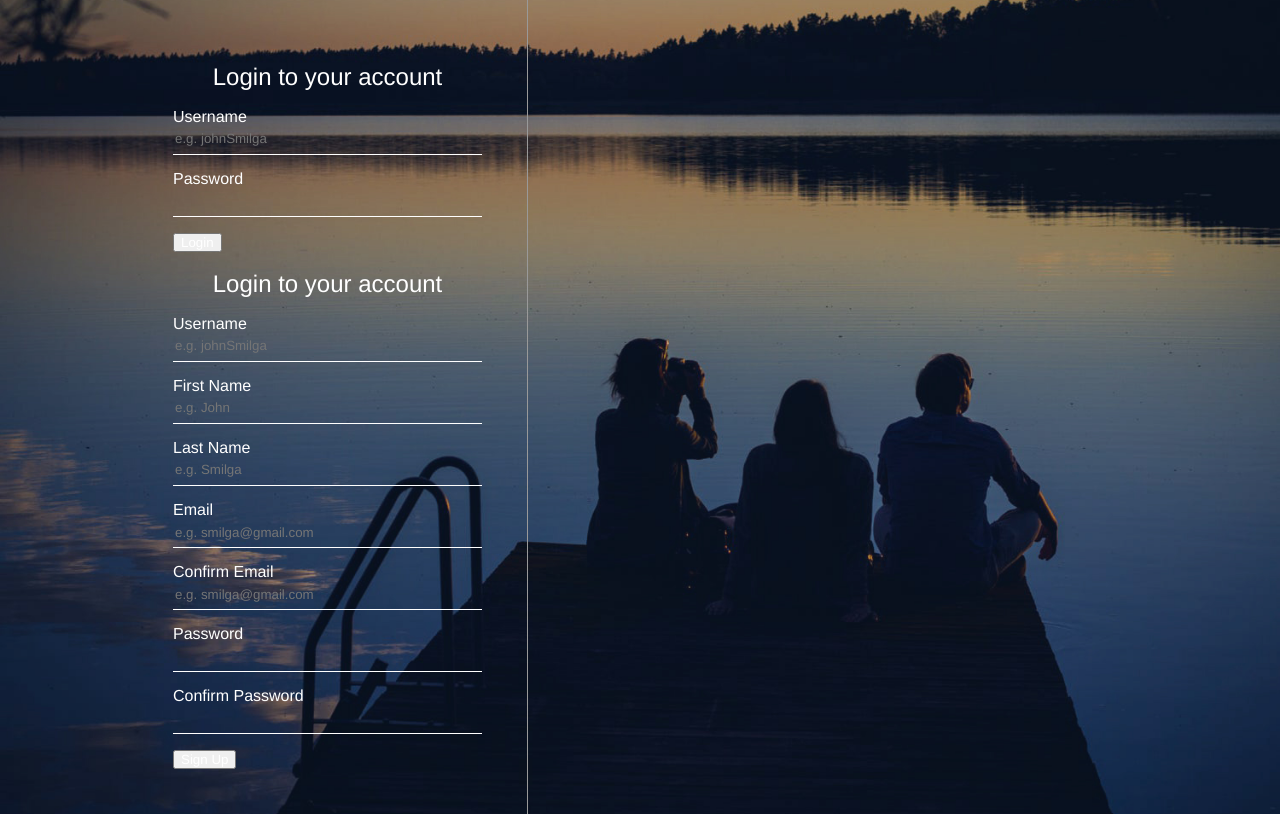
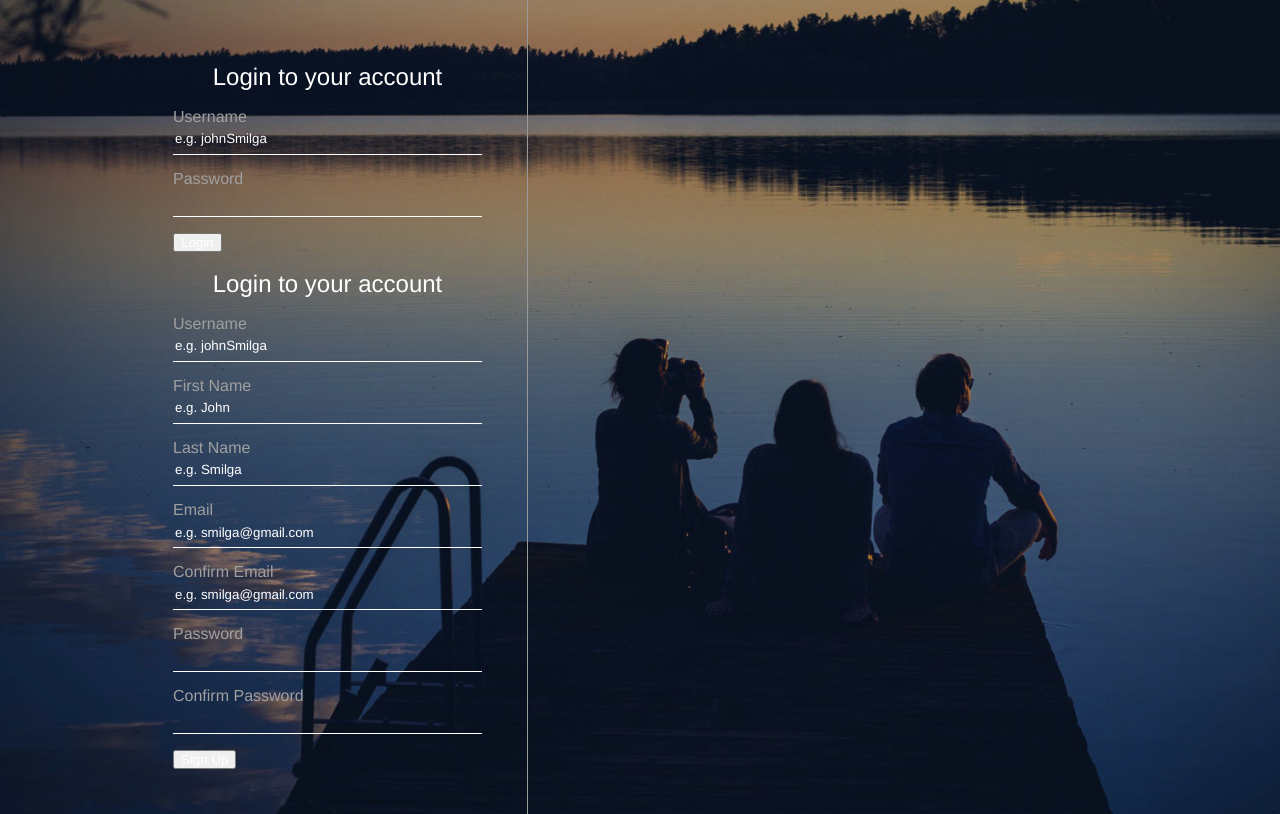
Before and after one commit to BabarKhann/spotify-clone, a PHP site: page /register.php in a window 1280 px wide. Run offline with PHP 8.4, Linux system fonts and the light colour scheme.

Commit message:
Style form labels and placeholder

```diff
--- a/assets/css/register.css
+++ b/assets/css/register.css
@@ -29,6 +29,27 @@ body {
     max-width: 1024px;
 }
 
+::-webkit-input-placeholder {
+    color: #ffffff;
+}
+
+:-moz-placeholder {
+    color: #ffffff;
+}
+
+::-moz-placeholder {
+    color: #ffffff;
+}
+
+:-ms-input-placeholder {
+    color: #ffffff;
+}
+
+::-ms-input-placeholder {
+    color: #ffffff;
+}
+
+
 #inputContainer {
     width: 400px;
     padding: 45px;
@@ -49,3 +70,9 @@ body {
     line-height: 30px;
     width: 100%;
 }
+
+#inputContainer label {
+    color: #a0a0a0;
+    font-size: 16px;
+    margin-top: 15px;
+}
```
